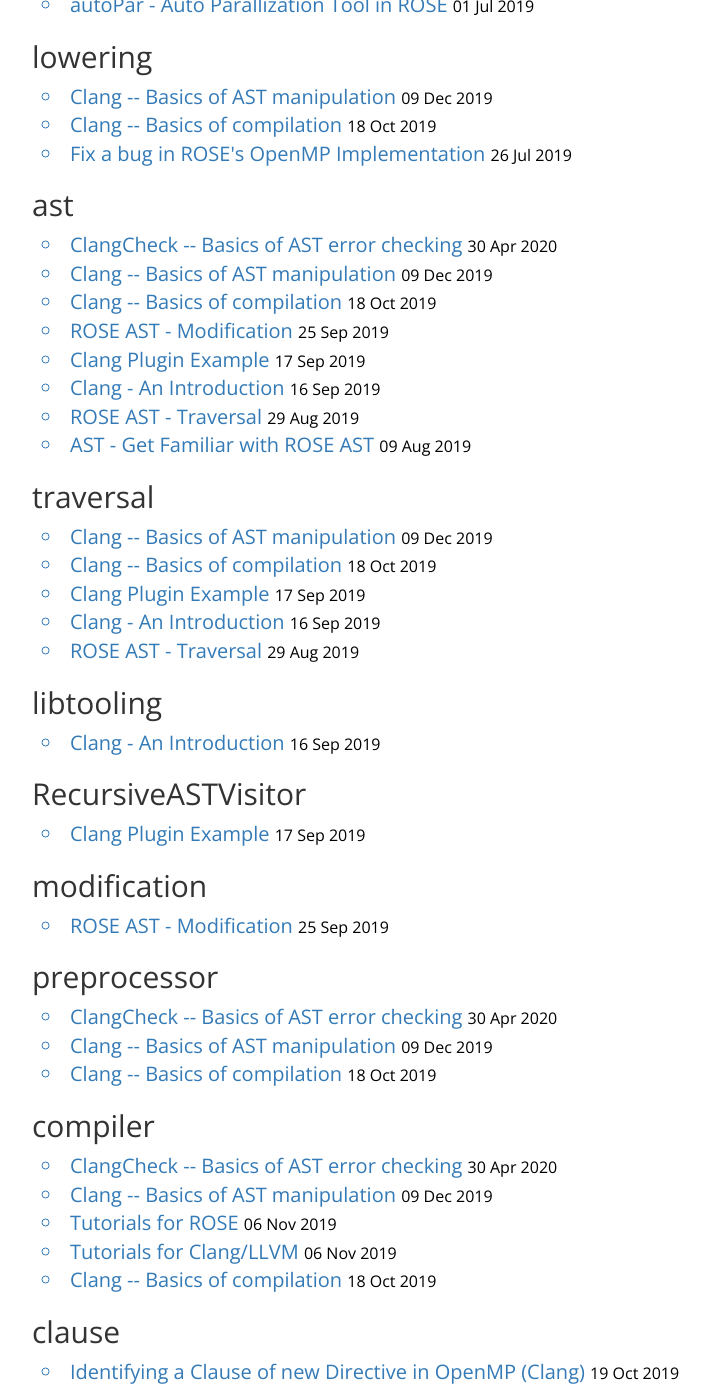
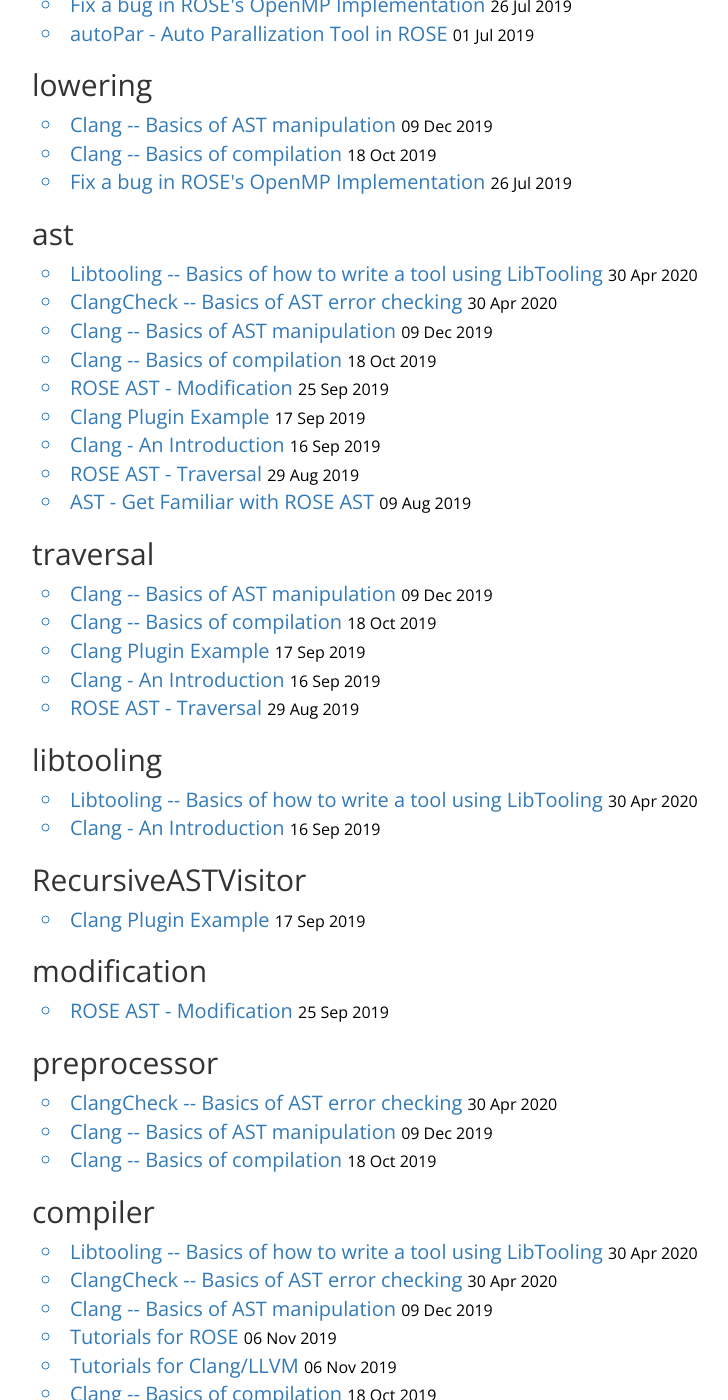
Before and after one commit to freeCompilerCamp/freecompilercamp.github.io, a Jekyll site: the page built from tags.md, in a window 1280 px wide and 1400 px high, scrolled down 3279 px. Shown: the whole window, without its empty margins (38-766 px from the left). Built offline with Jekyll 4.4.1, drawn with Linux system fonts in a browser that asks for light colours; nearby versions of some CDN libraries; some of the changed lines change nothing that is shown; some of the changed text lies outside the part shown.

Commit message:
A tutorial for libtooling

````diff
--- a/_posts/2019-11-06-clang-llvm-landing.markdown
+++ b/_posts/2019-11-06-clang-llvm-landing.markdown
@@ -34,6 +34,9 @@
 [ClangCheck -- Basics of AST error checking](/clang-check)
   * This is a short introduction to the basics of ClangCheck tool.
 
+[Libtooling -- a library to support writing standalone tools based on Clang](/libtooling)
+  * This presents a basic walkthrough of how to write a tool using LibTooling.
+
 [Clang -- Basics of AST manipulation](/clang-AST-basics)
   * This is a short introduction to the basics of Clang traversal.
 
--- a/_posts/2019-12-09-clang-AST-basics.markdown
+++ b/_posts/2019-12-09-clang-AST-basics.markdown
@@ -99,7 +99,7 @@
 }
 ```
 
-## ** Putting all together **
+## **Putting all together**
 Now we can combine all of the above into a small example program:
 
 ```.term1
--- /dev/null
+++ b/_posts/2020-04-30-libtooling.markdown
@@ -0,0 +1,175 @@
+---
+layout: post
+title:  "Libtooling -- Basics of how to write a tool using LibTooling"
+author: "@peihunglin"
+date:   2020-04-30
+categories: beginner
+tags: [clang,libtooling,compiler,ast]
+---
+
+## **Tips:**
+
+Code snippets are shown in one of three ways throughout this environment:
+
+1. Code that looks like `this` is sample code snippets that is usually part of an explanation.
+2. Code that appears in box like the one below can be clicked on and it will automatically be typed in to the appropriate terminal window:
+```.term1
+vim readme.txt
+```
+
+3. Code appearing in windows like the one below is code that you should type in yourself. Usually there will be a unique ID or other bit your need to enter which we cannot supply. Items appearing in <> are the pieces you should substitute based on the instructions.
+```
+Add your name here - <name>
+```
+
+## **Features**
+This document will provide a basic walkthrough of how to write a tool using LibTooling with the following topics:
+
+1. Basis of libtooling
+2. Parsing common tools options
+3. Creating and running a ClangTool
+4. Running the tool on some code
+
+### **A.1 Basis of libtooling**
+Tools built with LibTooling, like Clang Plugins, run `FrontendActions` over code.
+
+In this tutorial, we’ll demonstrate the different ways of running Clang’s `SyntaxOnlyAction`, which runs a quick syntax check, over a bunch of code.
+
+If you ever wanted to run a `FrontendAction` over some sample code, for example to unit test parts of the Clang AST, `runToolOnCode` is what you looked for. An example is in the following:
+```
+#include "clang/Tooling/Tooling.h"
+
+TEST(runToolOnCode, CanSyntaxCheckCode) {
+  // runToolOnCode returns whether the action was correctly run over the
+  // given code.
+  EXPECT_TRUE(runToolOnCode(std::make_unique<clang::SyntaxOnlyAction>(), "class X {};"));
+}
+```
+
+For a standalone tool to run clang, it first needs to figure out what command line arguments to use for a specified file. To that end we create a `CompilationDatabase`. There are different ways to create a compilation database, and we need to support all of them depending on command-line options. There’s the `CommonOptionsParser` class that takes the responsibility to parse command-line parameters related to compilation databases and inputs, so that all tools share the implementation.
+
+First, we’ll need to create a new directory for our tool and tell CMake that it exists. As this is not going to be a core clang tool, it will live in the clang-tools-extra repository.
+
+```.term1
+cd $LLVM_SRC/clang-tools-extra
+mkdir libtoolExample
+echo 'add_subdirectory(libtoolExample)' >> CMakeLists.txt
+cd libtoolExample
+```
+
+CMakeLists.txt should have the following contents:
+
+```.term1
+cat << EOF > CMakeLists.txt
+set(LLVM_LINK_COMPONENTS support)
+
+add_clang_executable(libtool-example
+  libtoolExample.cpp
+  )
+target_link_libraries(libtool-example
+  PRIVATE
+  clangTooling
+  clangBasic
+  clangASTMatchers
+  )
+EOF
+```
+
+### **A.2 Parsing common tools options**
+`CompilationDatabase` can be read from a build directory or the command line. Using `CommonOptionsParser` allows for explicit specification of a compile command line, specification of build path using the `-p` command-line option, and automatic location of the compilation database using source files paths.
+
+```.term1
+cat << EOF > libtoolExample.cpp
+#include "clang/Tooling/CommonOptionsParser.h"
+#include "llvm/Support/CommandLine.h"
+
+using namespace clang::tooling;
+
+// Apply a custom category to all command-line options so that they are the
+// only ones displayed.
+static llvm::cl::OptionCategory MyToolCategory("my-tool options");
+
+int main(int argc, const char **argv) {
+  // CommonOptionsParser constructor will parse arguments and create a
+  // CompilationDatabase.  In case of error it will terminate the program.
+  CommonOptionsParser OptionsParser(argc, argv, MyToolCategory);
+
+  // Use OptionsParser.getCompilations() and OptionsParser.getSourcePathList()
+  // to retrieve CompilationDatabase and the list of input file paths.
+}
+EOF
+```
+You can compile our new example tool by running ninja from the build directory.
+
+```.term1
+cd $LLVM_BUILD
+ninja
+```
+### **A.3 Creating and running a ClangTool**
+Once we have a `CompilationDatabase`, we can create a `ClangTool` and run our `FrontendAction` over some code. For example, to run the `SyntaxOnlyAction` over the files “a.cc” and “b.cc” one would write:
+
+```
+// A clang tool can run over a number of sources in the same process...
+std::vector<std::string> Sources;
+Sources.push_back("a.cc");
+Sources.push_back("b.cc");
+
+// We hand the CompilationDatabase we created and the sources to run over into
+// the tool constructor.
+ClangTool Tool(OptionsParser.getCompilations(), Sources);
+
+// The ClangTool needs a new FrontendAction for each translation unit we run
+// on.  Thus, it takes a FrontendActionFactory as parameter.  To create a
+// FrontendActionFactory from a given FrontendAction type, we call
+// newFrontendActionFactory<clang::SyntaxOnlyAction>().
+int result = Tool.run(newFrontendActionFactory<clang::SyntaxOnlyAction>().get());
+```
+
+Now we combine the two previous steps into our first real tool.
+
+```.term1
+cd $LLVM_SRC/clang-tools-extra/libtoolExample
+cat << EOF > libtoolExample.cpp
+// Declares clang::SyntaxOnlyAction.
+#include "clang/Frontend/FrontendActions.h"
+#include "clang/Tooling/CommonOptionsParser.h"
+#include "clang/Tooling/Tooling.h"
+// Declares llvm::cl::extrahelp.
+#include "llvm/Support/CommandLine.h"
+
+using namespace clang::tooling;
+using namespace llvm;
+
+// Apply a custom category to all command-line options so that they are the
+// only ones displayed.
+static cl::OptionCategory MyToolCategory("my-tool options");
+
+// CommonOptionsParser declares HelpMessage with a description of the common
+// command-line options related to the compilation database and input files.
+// It's nice to have this help message in all tools.
+static cl::extrahelp CommonHelp(CommonOptionsParser::HelpMessage);
+
+// A help message for this specific tool can be added afterwards.
+static cl::extrahelp MoreHelp("\nMore help text...\n");
+
+int main(int argc, const char **argv) {
+  CommonOptionsParser OptionsParser(argc, argv, MyToolCategory);
+  ClangTool Tool(OptionsParser.getCompilations(),
+                 OptionsParser.getSourcePathList());
+  return Tool.run(newFrontendActionFactory<clang::SyntaxOnlyAction>().get());
+}
+EOF
+```
+Building the new tool from LLVM build tree.
+```.term1
+cd $LLVM_BUILD
+ninja
+```
+### **A.4 Running the tool on some code**
+```.term1
+cd $LLVM_SRC
+$LLVM_BUILD/bin/libtool-example clang/tools/clang-check/ClangCheck.cpp -- \
+clang++ -D__STDC_CONSTANT_MACROS -D__STDC_LIMIT_MACROS \
+-Itools/clang/include -I$LLVM_BUILD/include -Iinclude  \
+-Itools/clang/lib/Headers -c
+```
````
